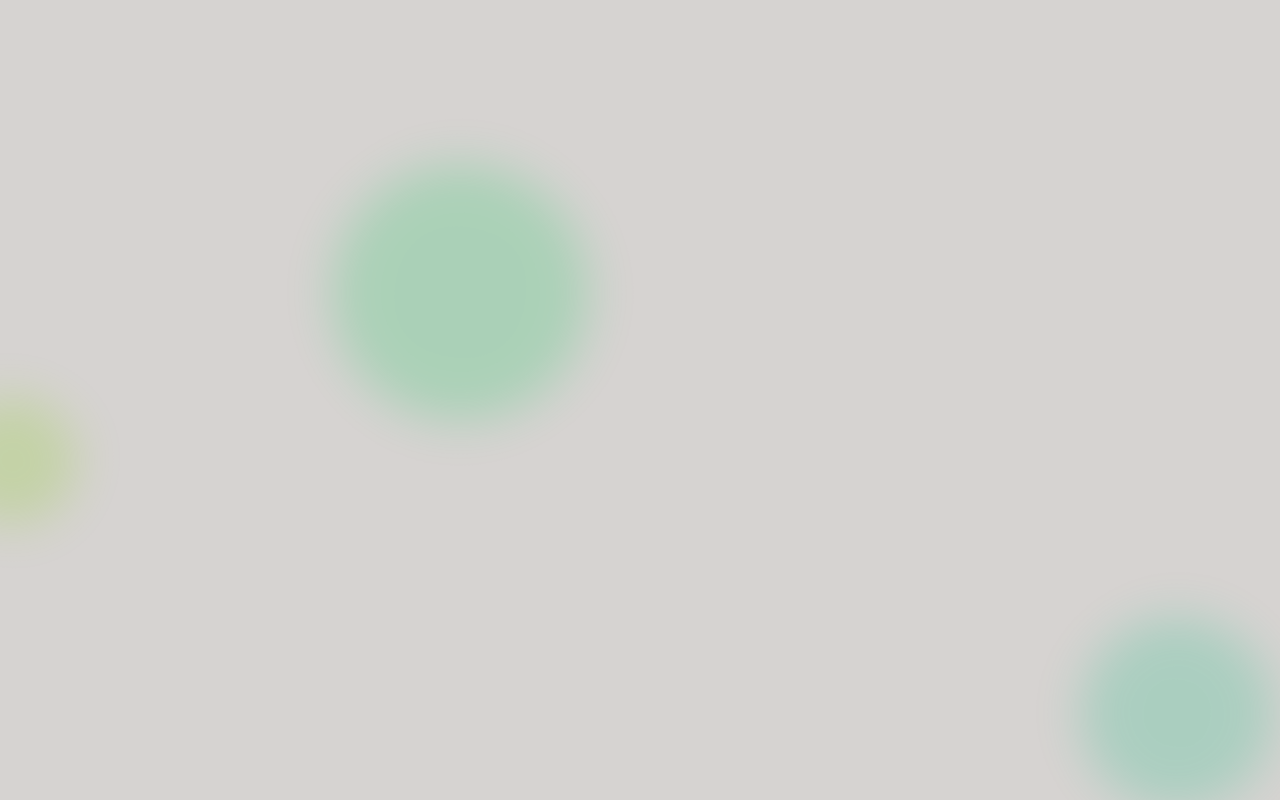
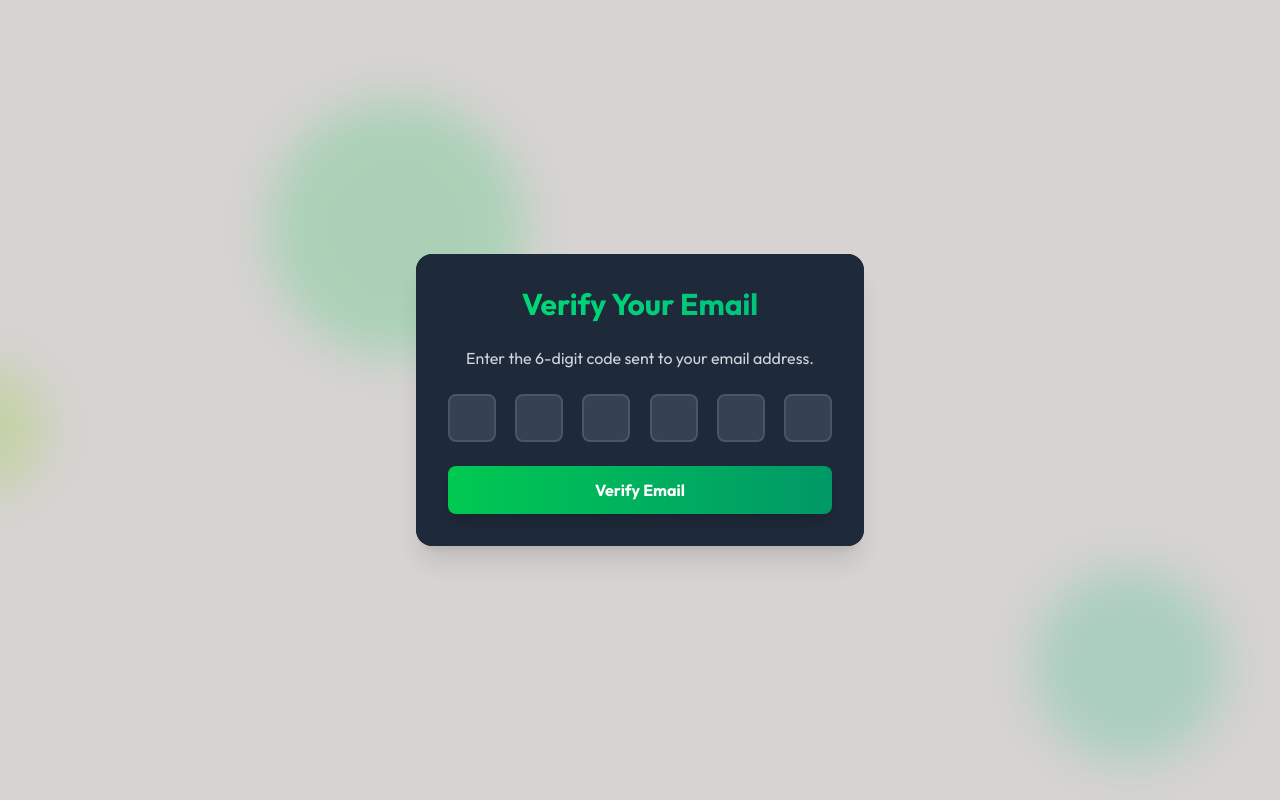
Before and after one commit to dev-debabrata/auth-mern, a React (Vite) app in the folder frontend/: page /verify-email in a window 1280 px wide. Before the commit this address had no page. Built offline with nearby package versions, Linux system fonts and the light colour scheme.

Commit message:
29-06-2025

```diff
--- a/frontend/package.json
+++ b/frontend/package.json
@@ -17,7 +17,8 @@
     "react-dom": "^19.1.0",
     "react-icons": "^5.5.0",
     "react-router-dom": "^7.6.3",
-    "tailwindcss": "^4.1.7"
+    "tailwindcss": "^4.1.7",
+    "zustand": "^5.0.6"
   },
   "devDependencies": {
     "@eslint/js": "^9.25.0",
--- a/frontend/src/App.jsx
+++ b/frontend/src/App.jsx
@@ -3,6 +3,7 @@
 import HomePage from "./pages/HomePage";
 import SignUpPage from "./pages/SignUpPage";
 import LoginPage from "./pages/LoginPage";
+import EmailVerificationPage from "./pages/EmailVerificationPage";
 
 function App() {
   return (
@@ -14,6 +15,7 @@
         <Route path="/" element={<HomePage />} />
         <Route path="/signup" element={<SignUpPage />} />
         <Route path="/login" element={<LoginPage />} />
+        <Route path="/verify-email" element={<EmailVerificationPage />} />
       </Routes>
     </div>
   );
--- /dev/null
+++ b/frontend/src/pages/EmailVerificationPage.jsx
@@ -0,0 +1,114 @@
+import React from 'react'
+import { useEffect, useRef, useState } from "react";
+import { useNavigate } from "react-router-dom";
+import { motion } from "framer-motion";
+// import { useAuthStore } from "../store/authStore";
+// import toast from "react-hot-toast";
+
+
+
+const EmailVerificationPage = () => {
+
+    const [code, setCode] = useState(["", "", "", "", "", ""]);
+    const inputRefs = useRef([]);
+    // const navigate = useNavigate();
+
+    // const { error, isLoading, verifyEmail } = useAuthStore();
+    const isLoading = false;
+
+    const handleChange = (index, value) => {
+        const newCode = [...code];
+
+        // Handle pasted content
+        if (value.length > 1) {
+            const pastedCode = value.slice(0, 6).split("");
+            for (let i = 0; i < 6; i++) {
+                newCode[i] = pastedCode[i] || "";
+            }
+            setCode(newCode);
+
+            // Focus on the last non-empty input or the first empty one
+            const lastFilledIndex = newCode.findLastIndex((digit) => digit !== "");
+            const focusIndex = lastFilledIndex < 5 ? lastFilledIndex + 1 : 5;
+            inputRefs.current[focusIndex].focus();
+        } else {
+            newCode[index] = value;
+            setCode(newCode);
+
+            // Move focus to the next input field if value is entered
+            if (value && index < 5) {
+                inputRefs.current[index + 1].focus();
+            }
+        }
+    };
+
+    const handleKeyDown = (index, e) => {
+        if (e.key === "Backspace" && !code[index] && index > 0) {
+            inputRefs.current[index - 1].focus();
+        }
+    };
+
+    const handleSubmit = async (e) => {
+        e.preventDefault();
+        // const verificationCode = code.join("");
+        // try {
+        //     await verifyEmail(verificationCode);
+        //     navigate("/");
+        //     toast.success("Email verified successfully");
+        // } catch (error) {
+        //     console.log(error);
+        // }
+    };
+
+    // Auto submit when all fields are filled
+    useEffect(() => {
+        if (code.every((digit) => digit !== "")) {
+            handleSubmit(new Event("submit"));
+        }
+    }, [code]);
+
+    return (
+        <div className='max-w-md w-full bg-gray-800 bg-opacity-50 backdrop-filter backdrop-blur-xl rounded-2xl shadow-xl overflow-hidden'>
+            <motion.div
+                initial={{ opacity: 0, y: -50 }}
+                animate={{ opacity: 1, y: 0 }}
+                transition={{ duration: 0.5 }}
+                className='bg-gray-800 bg-opacity-50 backdrop-filter backdrop-blur-xl rounded-2xl shadow-2xl p-8 w-full max-w-md'
+            >
+                <h2 className='text-3xl font-bold mb-6 text-center bg-gradient-to-r from-green-400 to-emerald-500 text-transparent bg-clip-text'>
+                    Verify Your Email
+                </h2>
+                <p className='text-center text-gray-300 mb-6'>Enter the 6-digit code sent to your email address.</p>
+
+                <form onSubmit={handleSubmit} className='space-y-6'>
+                    <div className='flex justify-between'>
+                        {code.map((digit, index) => (
+                            <input
+                                key={index}
+                                ref={(el) => (inputRefs.current[index] = el)}
+                                type='text'
+                                maxLength='6'
+                                value={digit}
+                                onChange={(e) => handleChange(index, e.target.value)}
+                                onKeyDown={(e) => handleKeyDown(index, e)}
+                                className='w-12 h-12 text-center text-2xl font-bold bg-gray-700 text-white border-2 border-gray-600 rounded-lg focus:border-green-500 focus:outline-none'
+                            />
+                        ))}
+                    </div>
+                    {/* {error && <p className='text-red-500 font-semibold mt-2'>{error}</p>} */}
+                    <motion.button
+                        whileHover={{ scale: 1.05 }}
+                        whileTap={{ scale: 0.95 }}
+                        type='submit'
+                        // disabled={isLoading || code.some((digit) => !digit)}
+                        className='w-full bg-gradient-to-r from-green-500 to-emerald-600 text-white font-bold py-3 px-4 rounded-lg shadow-lg hover:from-green-600 hover:to-emerald-700 focus:outline-none focus:ring-2 focus:ring-green-500 focus:ring-opacity-50 disabled:opacity-50'
+                    >
+                        {isLoading ? "Verifying..." : "Verify Email"}
+                    </motion.button>
+                </form>
+            </motion.div>
+        </div>
+    )
+}
+
+export default EmailVerificationPage
```
Also changed, not shown: 1 other file (tests, documents, lock files or other folders).
